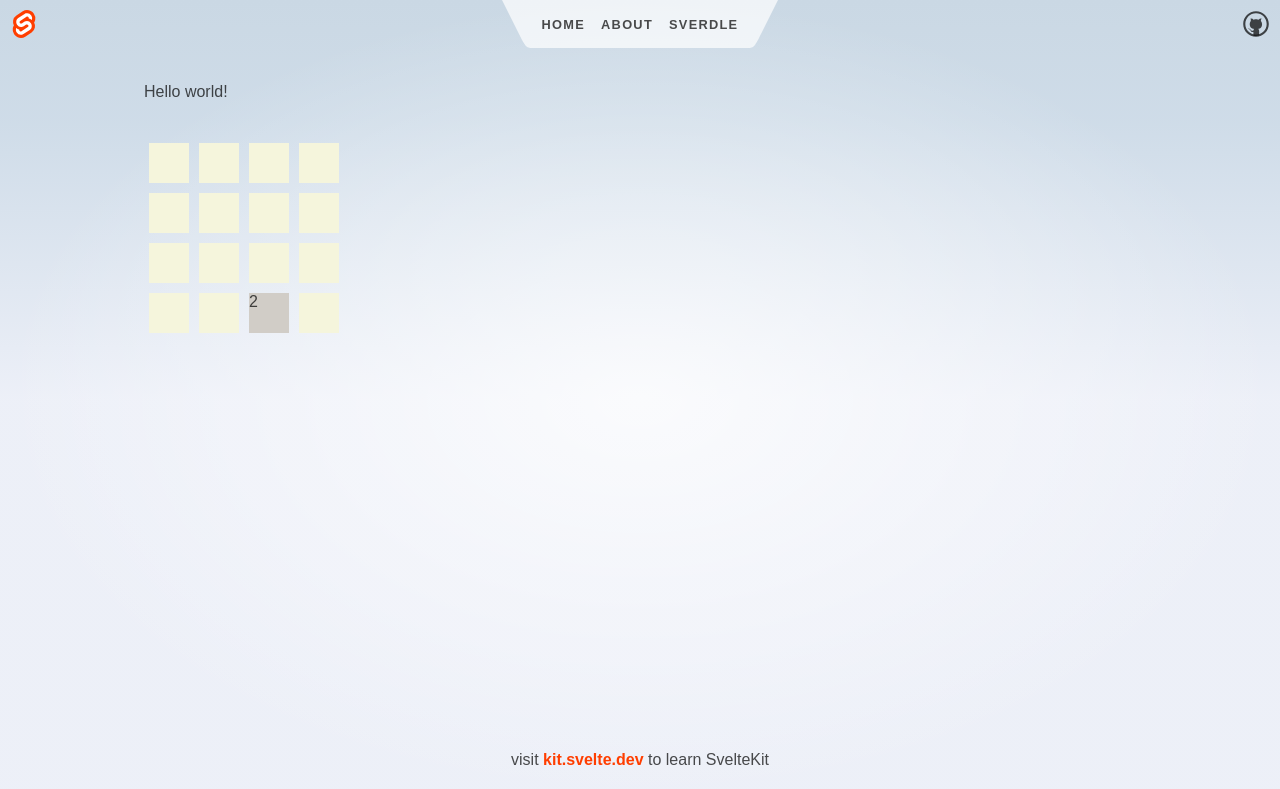
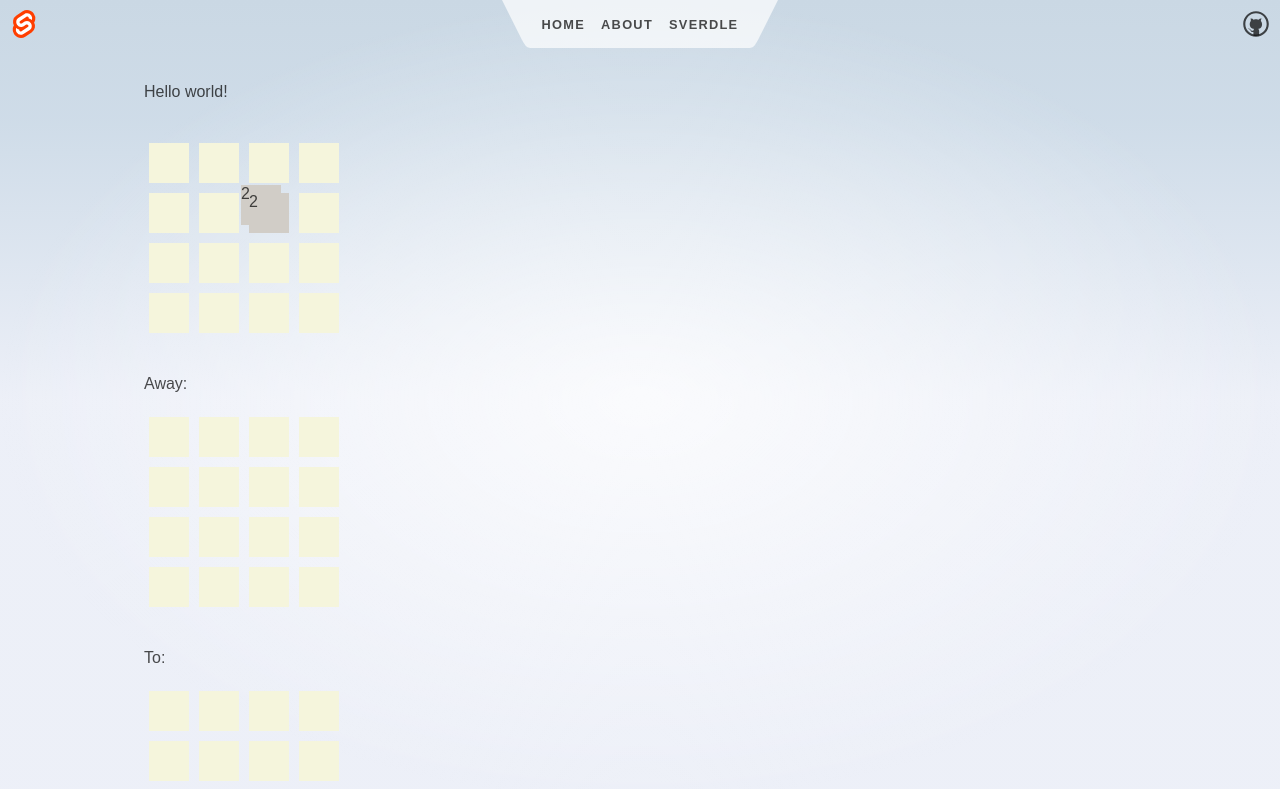
Before and after one commit to TurtleArmyMc/sveltekit-2048, a SvelteKit app: page /2048 in a window 1280 px wide. Shown: the top 789 px of the page. Built offline with nearby package versions, Linux system fonts and the light colour scheme.

Commit message:
almost animation ready

```diff
--- a/src/routes/2048/+page.svelte
+++ b/src/routes/2048/+page.svelte
@@ -1,42 +1,31 @@
 <script lang="ts">
-    const COLOR_CLASSES = [
-        "cell_empty",
-        "cell2",
-        "cell4",
-        "cell8",
-        "cell16",
-        "cell32",
-        "cell64",
-        "cell128",
-        "cell256",
-        "cell512",
-        "cell1024",
-        "cell2048",
-    ];
+    import Cell from "./Cell.svelte";
+    import { onMount } from "svelte";
+    import { Game } from "./game";
 
-    import { Game } from "./game";
     let game = new Game();
-    let board = game.board;
+    $: board = game.board;
+    $: moveAway = game.moveAwayDistance;
+    $: moveTo = game.moveToDistance;
+
+    onMount(() => {
+        game.spawnNewTile();
+        game = game;
+    });
 
     function keydown(event: KeyboardEvent) {
         switch (event.key) {
             case "ArrowDown":
-                game.makeMove("down");
-                board = game.board;
+                game = game.makeMove("down") ?? game;
                 break;
             case "ArrowUp":
-                game.makeMove("up");
-                board = game.board;
+                game = game.makeMove("up") ?? game;
                 break;
             case "ArrowLeft":
-                game.makeMove("left");
-                board = game.board;
+                game = game.makeMove("left") ?? game;
                 break;
             case "ArrowRight":
-                game.makeMove("right");
-                board = game.board;
-                break;
-            default:
+                game = game.makeMove("right") ?? game;
                 break;
         }
     }
@@ -48,30 +37,57 @@
 <br />
 
 <div class="board">
-    {#each board as row}
+    {#each board as row, r}
+        <div class="row">
+            {#each row as e, c}
+                <div class="cell">
+                    {#if e}
+                        <Cell val={e} x={-20} y={-20} />
+                        <!-- <Cell val={e} /> -->
+                        <Cell val={e} />
+                    {/if}
+                </div>
+                <!-- <div
+                    class="cell {e < COLOR_CLASSES.length
+                        ? COLOR_CLASSES[e]
+                        : 'cell_big'}"
+                >
+                    {e ? 2 ** e : ""}
+                </div> -->
+            {/each}
+        </div>
+    {/each}
+
+    <br>
+
+    <p>Away:</p>
+    {#each moveAway as row}
         <div class="row">
             {#each row as e}
-                <!-- <div class="cell">
-                    <div
-                        class={"visible_cell" +
-                            (e < COLOR_CLASSES.length
-                                ? COLOR_CLASSES[e]
-                                : "cell_big")}
-                    >
-                        {e ? 2 ** e : ""}
-                    </div>
-                </div> -->
-                <div
-                    class={"cell " +
-                        (e < COLOR_CLASSES.length
-                            ? COLOR_CLASSES[e]
-                            : "cell_big")}
-                >
-                    {e ? 2 ** e : ""}
+                <div class="cell">
+                    {#if e}
+                        <div>{e}</div>
+                    {/if}
                 </div>
             {/each}
         </div>
     {/each}
+
+    <br>
+
+    <p>To:</p>
+    {#each moveTo as row}
+    <div class="row">
+        {#each row as e}
+            <div class="cell">
+                {#if e}
+                    <div>{e}</div>
+                {/if}
+            </div>
+        {/each}
+    </div>
+{/each}
+
 </div>
 
 <style>
@@ -84,45 +100,7 @@
         width: 40px;
         padding: 0px;
         margin: 5px;
-    }
-
-    .cell_empty {
         background: beige;
-    }
-    .cell2 {
-        background: hsl(35 10% 80%);
-    }
-    .cell4 {
-        background: hsl(35 20% 80%);
-    }
-    .cell8 {
-        background: hsl(35 30% 80%);
-    }
-    .cell16 {
-        background: hsl(35 40% 80%);
-    }
-    .cell32 {
-        background: hsl(35 50% 80%);
-    }
-    .cell64 {
-        background: hsl(35 60% 80%);
-    }
-    .cell128 {
-        background: hsl(35 70% 80%);
-    }
-    .cell256 {
-        background: hsl(35 80% 80%);
-    }
-    .cell512 {
-        background: hsl(35 90% 80%);
-    }
-    .cell1024 {
-        background: hsl(35 100% 80%);
-    }
-    .cell2048 {
-        background: hsl(35 100% 80%);
-    }
-    .cell_big {
-        background: hsl(35 100% 80%);
+        position: relative;
     }
 </style>
--- /dev/null
+++ b/src/routes/2048/Cell.svelte
@@ -0,0 +1,74 @@
+<script lang="ts">
+    export let val: number;
+    export let x: number = 0;
+    export let y: number = 0;
+
+    const COLOR_CLASSES = [
+        "",
+        "cell2",
+        "cell4",
+        "cell8",
+        "cell16",
+        "cell32",
+        "cell64",
+        "cell128",
+        "cell256",
+        "cell512",
+        "cell1024",
+        "cell2048",
+    ];
+</script>
+
+<div
+    class={val < COLOR_CLASSES.length ? COLOR_CLASSES[val] : "cell_big"}
+    style="transform: translate({x}%, {y}%);"
+>
+    {val ? 2 ** val : ""}
+</div>
+
+<style>
+    div {
+        height: 100%;
+        width: 100%;
+        top: 0px;
+        left: 0px;
+        position: absolute;
+    }
+
+    .cell2 {
+        background: hsl(35 10% 80%);
+    }
+    .cell4 {
+        background: hsl(35 20% 80%);
+    }
+    .cell8 {
+        background: hsl(35 30% 80%);
+    }
+    .cell16 {
+        background: hsl(35 40% 80%);
+    }
+    .cell32 {
+        background: hsl(35 50% 80%);
+    }
+    .cell64 {
+        background: hsl(35 60% 80%);
+    }
+    .cell128 {
+        background: hsl(35 70% 80%);
+    }
+    .cell256 {
+        background: hsl(35 80% 80%);
+    }
+    .cell512 {
+        background: hsl(35 90% 80%);
+    }
+    .cell1024 {
+        background: hsl(35 100% 80%);
+    }
+    .cell2048 {
+        background: hsl(35 100% 80%);
+    }
+    .cell_big {
+        background: hsl(35 100% 80%);
+    }
+</style>
--- a/src/routes/2048/game.ts
+++ b/src/routes/2048/game.ts
@@ -1,9 +1,9 @@
-const n: number = 4;
+export const n: number = 4;
 
 export type Move = "up" | "down" | "left" | "right";
 
 
-function offsetFor(move: Move): [number, number] {
+export function moveOffset(move: Move): [number, number] {
     const rOffset = move == "up" ? -1 : move == "down" ? 1 : 0;
     const cOffset = move == "left" ? -1 : move == "right" ? 1 : 0;
     return [rOffset, cOffset];
@@ -29,11 +29,10 @@ export class Game {
             this.moveAwayDistance.push(Array(n).fill(0));
             this.moveToDistance.push(Array(n).fill(0));
         }
-        this.spawnNewTile();
     }
 
     moveIsValid(move: Move) {
-        const [rOffset, cOffset] = offsetFor(move);
+        const [rOffset, cOffset] = moveOffset(move);
 
         for (let r = 0; r < n; r++) {
             for (let c = 0; c < n; c++) {
@@ -59,103 +58,132 @@ export class Game {
         return !this.moveIsValid("up") && !this.moveIsValid("down") && !this.moveIsValid("left") && !this.moveIsValid("right");
     }
 
-    makeMove(move: Move): boolean {
+    makeMove(move: Move): Game | undefined {
         if (!this.moveIsValid(move)) {
-            return false;
+            return undefined;
         }
 
-        this.prevMove = move;
-        this.setPrevBoard();
+        const newGame = new Game();
+        for (let r = 0; r < n; r++) {
+            for (let c = 0; c < n; c++) {
+                newGame.board[r][c] = this.board[r][c];
+                newGame.prevBoard[r][c] = this.board[r][c];
+            }
+        }
+        newGame.prevMove = move;
 
+        newGame.moveTiles(move);
+        newGame.spawnNewTile();
+
+        return newGame;
+    }
+
+    private moveTiles(move: Move) {
         if (move == "up") {
             for (let c = 0; c < n; c++) {
                 let mergedLast = false;
-                for (let ri = 1; ri < n; ri++) {
-                    const v = this.board[ri][c];
+                for (let ri = 0; ri < n; ri++) {
+                    let v = this.board[ri][c];
+                    if (!v) continue; // Skip blank tiles
+
                     this.board[ri][c] = 0;
                     let rf = ri;
-                    while (rf > 0 && this.board[rf][c] == 0 && this.board[rf - 1][c] == 0) {
+                    while (rf > 0 && this.board[rf - 1][c] == 0) {
                         rf--;
                     }
 
                     if (rf > 0 && this.board[rf - 1][c] == v && !mergedLast) {
-                        this.board[rf - 1][c] = v + 1;
+                        rf--;
+                        v++;
                         mergedLast = true;
                     } else {
-                        this.board[rf][c] = v;
                         mergedLast = false;
                     }
+                    this.board[rf][c] = v;
+                    this.moveAwayDistance[ri][c] = ri - rf;
+                    this.moveToDistance[rf][c] = ri - rf;
                 }
             }
         } else if (move == "down") {
             for (let c = 0; c < n; c++) {
                 let mergedLast = false;
-                for (let ri = n - 2; ri >= 0; ri--) {
-                    const v = this.board[ri][c];
+                for (let ri = n - 1; ri >= 0; ri--) {
+                    let v = this.board[ri][c];
+                    if (!v) continue; // Skip blank tiles
+
                     this.board[ri][c] = 0;
                     let rf = ri;
-                    while (rf < n - 1 && this.board[rf][c] == 0 && this.board[rf + 1][c] == 0) {
+                    while (rf < n - 1 && this.board[rf + 1][c] == 0) {
                         rf++;
                     }
 
                     if (rf < n - 1 && this.board[rf + 1][c] == v && !mergedLast) {
-                        this.board[rf + 1][c] = v + 1;
+                        rf++;
+                        v++;
                         mergedLast = true;
                     } else {
-                        this.board[rf][c] = v;
                         mergedLast = false;
                     }
+                    this.board[rf][c] = v;
+                    this.moveAwayDistance[ri][c] = rf - ri;
+                    this.moveToDistance[rf][c] = rf - ri;
                 }
             }
         } else if (move == "left") {
             for (let r = 0; r < n; r++) {
                 let mergedLast = false;
-                for (let ci = 1; ci < n; ci++) {
-                    const v = this.board[r][ci];
+                for (let ci = 0; ci < n; ci++) {
+                    let v = this.board[r][ci];
+                    if (!v) continue; // Skip blank tiles
+
                     this.board[r][ci] = 0;
                     let cf = ci;
-                    while (cf > 0 && this.board[r][cf] == 0 && this.board[r][cf - 1] == 0) {
+                    while (cf > 0 && this.board[r][cf - 1] == 0) {
                         cf--;
                     }
 
                     if (cf > 0 && this.board[r][cf - 1] == v && !mergedLast) {
-                        this.board[r][cf - 1] = v + 1;
+                        cf--;
+                        v++;
                         mergedLast = true;
                     } else {
-                        this.board[r][cf] = v;
                         mergedLast = false;
                     }
+                    this.board[r][cf] = v;
+                    this.moveAwayDistance[r][ci] = ci - cf;
+                    this.moveToDistance[r][cf] = ci - cf;
                 }
             }
         } else if (move == "right") {
             for (let r = 0; r < n; r++) {
                 let mergedLast = false;
-                for (let ci = n - 2; ci >= 0; ci--) {
-                    const v = this.board[r][ci];
+                for (let ci = n - 1; ci >= 0; ci--) {
+                    let v = this.board[r][ci];
+                    if (!v) continue; // Skip blank tiles
+
                     this.board[r][ci] = 0;
                     let cf = ci;
-                    while (cf < n - 1 && this.board[r][cf] == 0 && this.board[r][cf + 1] == 0) {
+                    while (cf < n - 1 && this.board[r][cf + 1] == 0) {
                         cf++;
                     }
 
                     if (cf < n - 1 && this.board[r][cf + 1] == v && !mergedLast) {
-                        this.board[r][cf + 1] = v + 1;
+                        cf++;
+                        v++;
                         mergedLast = true;
                     } else {
-                        this.board[r][cf] = v;
                         mergedLast = false;
                     }
+                    this.board[r][cf] = v;
+                    this.moveAwayDistance[r][ci] = cf - ci;
+                    this.moveToDistance[r][cf] = cf - ci;
                 }
             }
         }
-
-        this.spawnNewTile();
-
-        return true;
     }
 
     // Returns whether a number was successfully spawned
-    private spawnNewTile(): boolean {
+    spawnNewTile(): boolean {
         const blankCoords: [number, number][] = [];
 
         for (let r = 0; r < n; r++) {
@@ -167,20 +195,13 @@ export class Game {
         }
 
         if (blankCoords.length) {
-            this.setPrevBoard();
-
             const [r, c] = blankCoords[Math.floor(Math.random() * blankCoords.length)];
             // TODO: Should also sometimes be a 4
-            this.board[r][c] = 1;
+            this.board[r][c] = 1; // Spawn a 2
 
             return true;
         }
 
         return false;
     }
-
-    private setPrevBoard() {
-        this.prevBoard = [];
-        this.board.forEach(row => this.prevBoard.push([...row]));
-    }
 }
```
